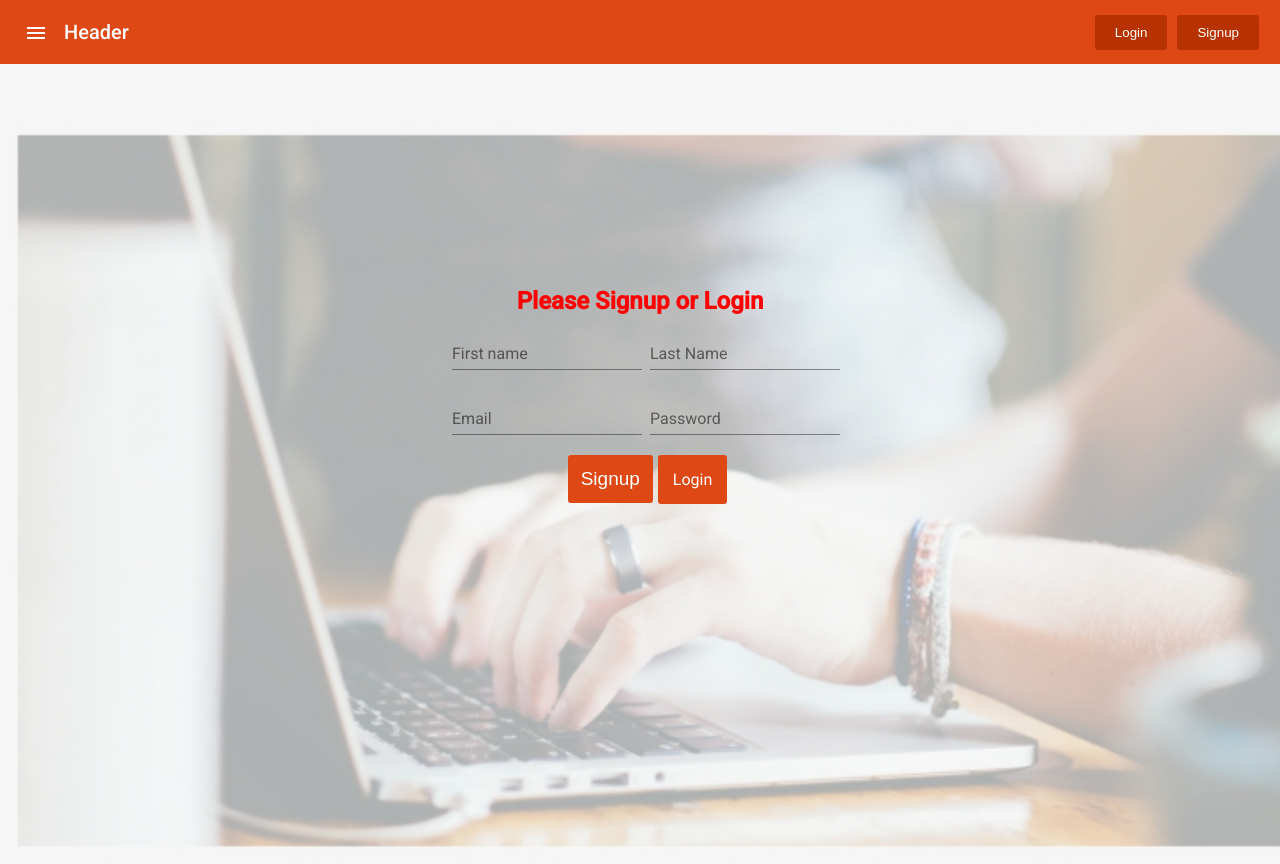
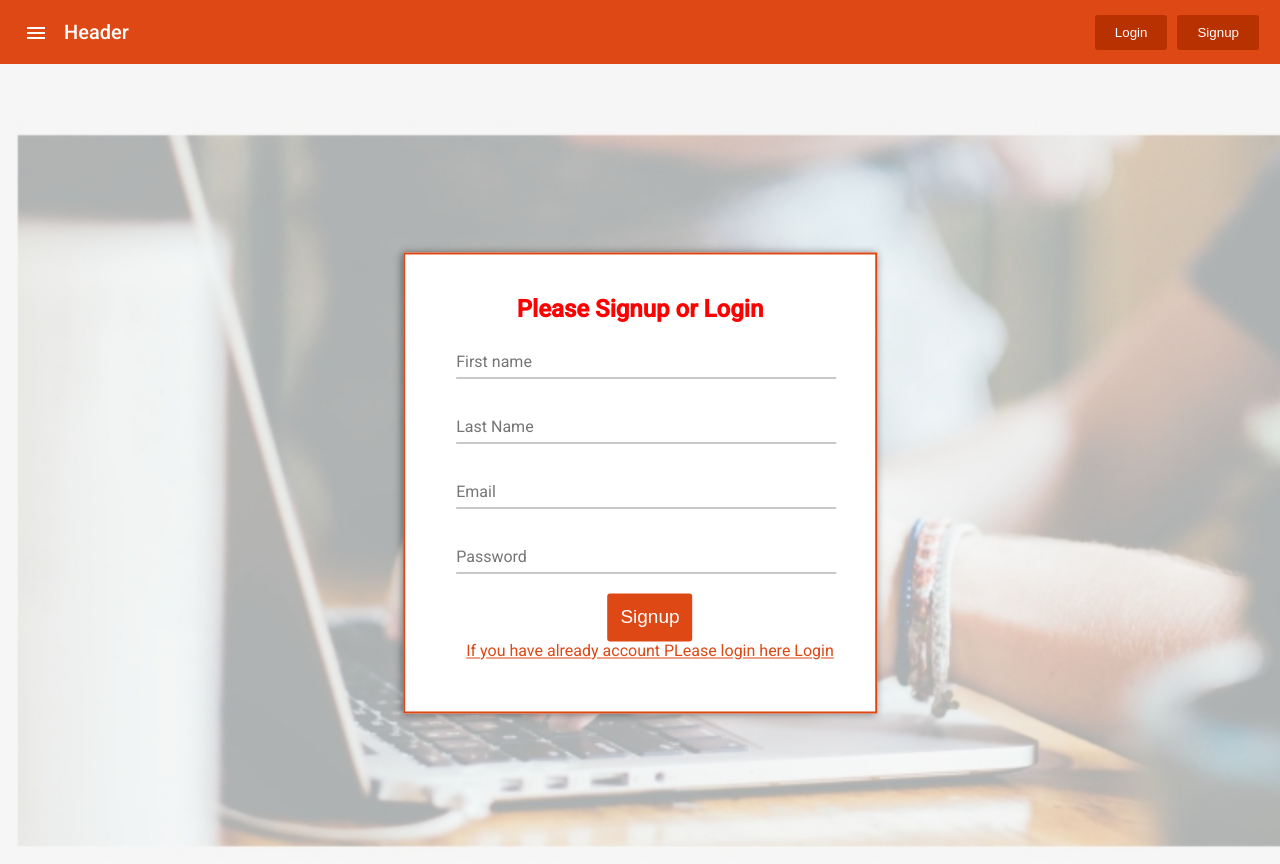
Before and after one commit to utsahpaikray/EmployeeActivity, an Angular app: page /register in a window 1280 px wide. Built offline with nearby package versions, Linux system fonts and the light colour scheme.

Commit message:
style login and signup

```diff
--- a/src/app/component/auth/login/login.component.html
+++ b/src/app/component/auth/login/login.component.html
@@ -8,13 +8,13 @@
 
       <table class="example-full-width" cellspacing="0">
         <tr>
-          <td>
+          <td class="block">
             <mat-form-field class="example-full-width">
         <tr>
           <input matInput placeholder="Email">
           </mat-form-field>
           </td>
-          <td>
+          <td class="block">
             <mat-form-field class="example-full-width">
               <input matInput placeholder="Password">
             </mat-form-field>
--- a/src/app/component/auth/login/login.component.scss
+++ b/src/app/component/auth/login/login.component.scss
@@ -55,3 +55,16 @@ td {
 
 
 }
+td.block {
+  display: block;
+}
+.signuppage {
+  position: absolute;
+  left: 50%;
+  top: 50%;
+  transform: translate(-50%, -32%);
+  background: white;
+  padding: 41px;
+  border: 2px solid #dd4814;
+  box-shadow: -1px 1px 8px #00000078;
+}
--- a/src/app/component/auth/signup/signup.component.html
+++ b/src/app/component/auth/signup/signup.component.html
@@ -6,12 +6,12 @@
       <form class="example-form">
         <table class="example-full-width" cellspacing="0">
           <tr>
-            <td>
+            <td class="block">
               <mat-form-field class="example-full-width">
                 <input matInput placeholder="First name">
               </mat-form-field>
             </td>
-            <td>
+            <td  class="block">
               <mat-form-field class="example-full-width">
                 <input matInput placeholder="Last Name">
               </mat-form-field>
@@ -20,13 +20,13 @@
         </table>
         <table class="example-full-width" cellspacing="0">
           <tr>
-            <td>
+            <td  class="block">
               <mat-form-field class="example-full-width">
           <tr>
             <input matInput placeholder="Email">
             </mat-form-field>
             </td>
-            <td>
+            <td  class="block">
               <mat-form-field class="example-full-width">
                 <input matInput placeholder="Password">
               </mat-form-field>
@@ -34,7 +34,7 @@
           </tr>
         </table>
         <button type="button" class="signup">Signup</button>
-        <a [routerLink]="['/login/']" class="login-link">Login</a>
+        <a [routerLink]="['/login/']" class="login-link">If you have already account PLease login here Login</a>
       </form>
 
     </div>
--- a/src/app/component/auth/signup/signup.component.scss
+++ b/src/app/component/auth/signup/signup.component.scss
@@ -44,23 +44,23 @@ span.ng-tns-c3-0.ng-star-inserted {
     font-size: 19px;
     border-radius: 3px;
     color: white;
+    display: block;
+
 }
 .login-link{
-  background-color: #dd4814;
-  padding:  15px;
-  color: white;
-border: none;
-margin: 5px;
-border-radius: 3px;
-outline: none;
-text-decoration: none;
-
-
+margin-top: 20px;
+color: #dd4814;
 }
 .signuppage {
-
   position: absolute;
   left: 50%;
   top: 50%;
-  transform: translate(-50%, -50%);
+  transform: translate(-50%, -32%);
+  background: white;
+  padding: 41px;
+  border: 2px solid #dd4814;
+  box-shadow: -1px 1px 8px #00000078;
 }
+td.block {
+  display: block;
+}
```
